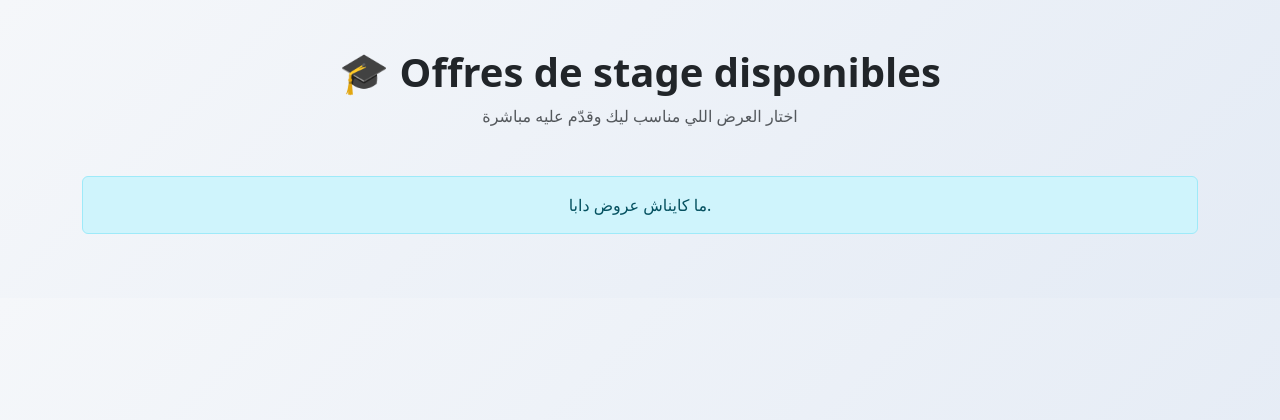
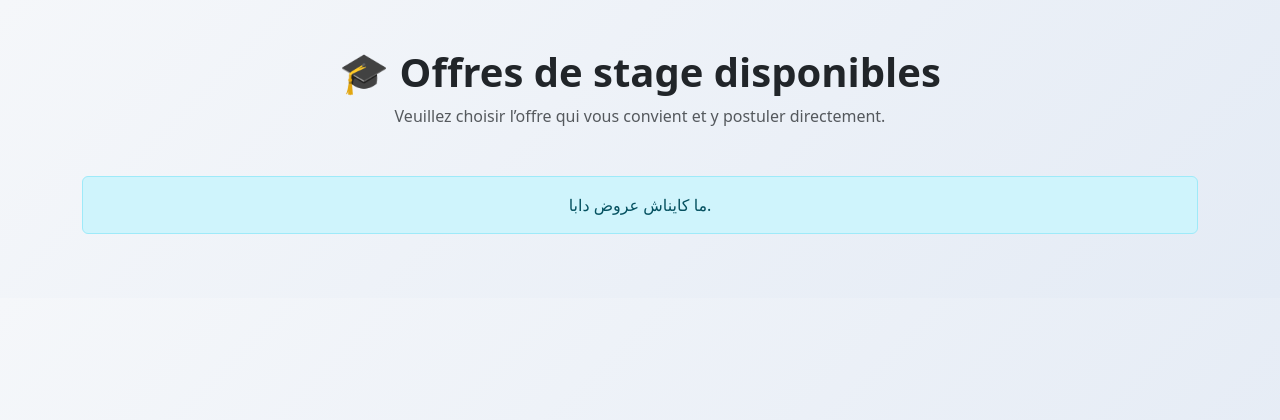
Before and after one commit to Douaesaib/gestion-stages-pfe, a Django app: page / in a window 1280 px wide. Shown: the top 420 px of the page. Run offline with Django 5.2, Linux system fonts and the light colour scheme; data that the repository does not hold is empty.

Commit message:
Update offres_list.html

```diff
--- a/templates/stages/offres_list.html
+++ b/templates/stages/offres_list.html
@@ -46,7 +46,7 @@
   <!-- Title -->
   <div class="text-center mb-5">
     <h1 class="fw-bold">🎓 Offres de stage disponibles</h1>
-    <p class="text-muted">اختار العرض اللي مناسب ليك وقدّم عليه مباشرة</p>
+    <p class="text-muted">Veuillez choisir l’offre qui vous convient et y postuler directement.</p>
   </div>
 
   {% if offres %}
```
